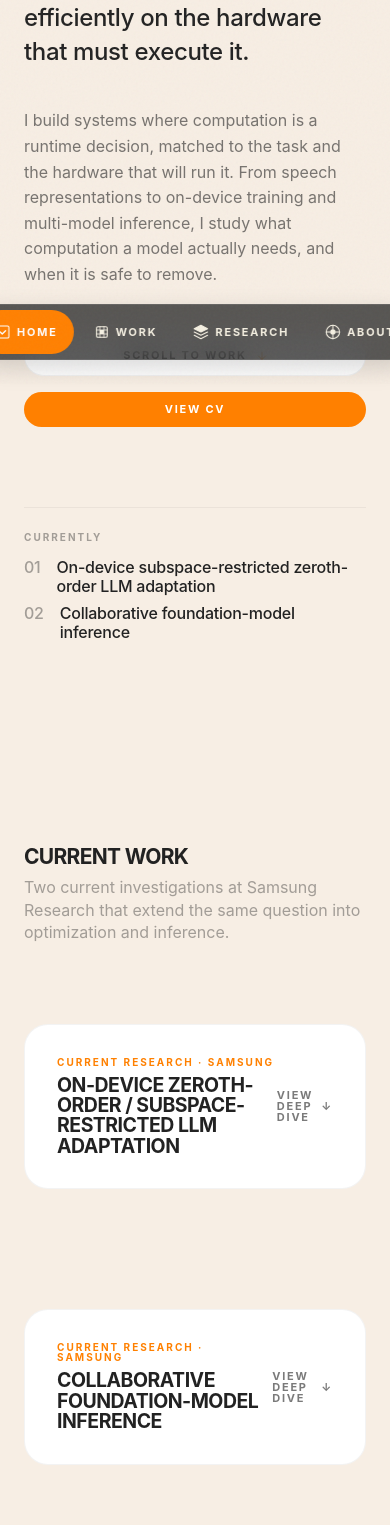
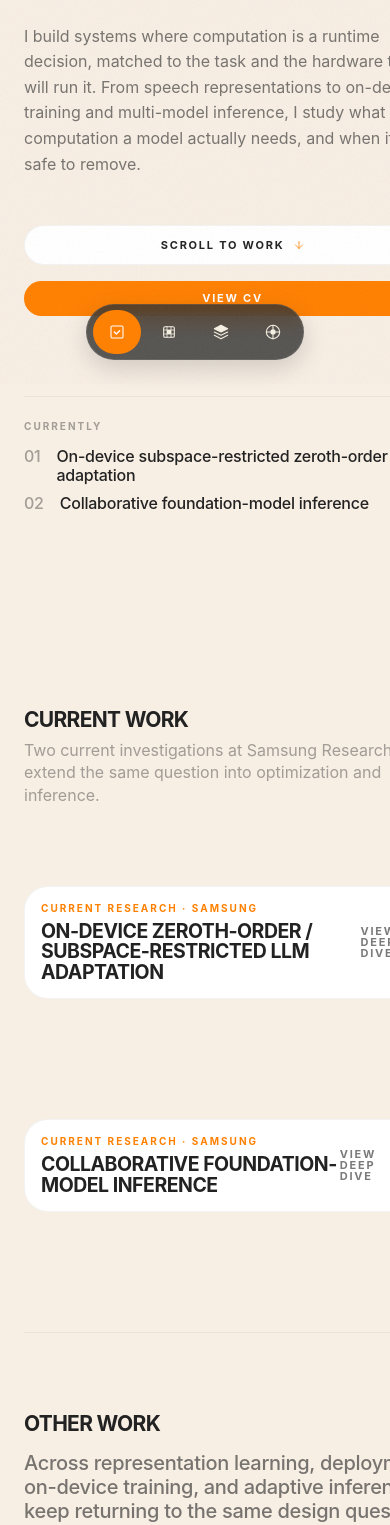
Before and after one commit to Anirudh1023/Anirudh1023.github.io, a Next.js app: page / in a window 390 px wide. Shown: the part 460-1985 px from the top of the page. Built offline with nearby package versions, Linux system fonts and the light colour scheme; a web font is replaced by a local one.

Commit message:
Fix mobile responsiveness for grids and navigation

```diff
--- a/src/app/page.tsx
+++ b/src/app/page.tsx
@@ -30,7 +30,7 @@ export default function Home() {
       />
 
       {/* 12-column Grid Container */}
-      <div style={{ display: "grid", gridTemplateColumns: "repeat(12, 1fr)", gap: 24 }}>
+      <div className="responsive-grid" style={{ display: "grid", gridTemplateColumns: "repeat(12, 1fr)", gap: 24 }}>
 
         <TopNav />
 
@@ -128,7 +128,7 @@ export default function Home() {
         {/* ================================================================== */}
         {/* OUTPUTS & EXPERIENCE */}
         {/* ================================================================== */}
-        <section className="animate-fade-up" style={{ gridColumn: "1 / -1", display: "grid", gridTemplateColumns: "repeat(12, 1fr)", gap: 24, paddingTop: 80, animationDelay: "800ms" }}>
+        <section className="animate-fade-up responsive-grid" style={{ gridColumn: "1 / -1", display: "grid", gridTemplateColumns: "repeat(12, 1fr)", gap: 24, paddingTop: 80, animationDelay: "800ms" }}>
           <div className="layout-col-7">
             <h2 style={{ ...F.head(24), color: KO.text, margin: 0, marginBottom: 32 }}>SELECTED OUTPUTS</h2>
             <SelectedOutputs />
--- a/src/components/knockout/navigation/ResearchNav.tsx
+++ b/src/components/knockout/navigation/ResearchNav.tsx
@@ -95,7 +95,7 @@ function CenterTab({ active, onClick, icon, label }: any) {
       transition: "all 0.2s cubic-bezier(0.2, 1, 0.3, 1)"
     }}>
       {icon}
-      <span style={{ ...F.btn(11), color: active ? KO.surface : KO.bgSec }}>{label}</span>
+      <span className="mobile-hide" style={{ ...F.btn(11), color: active ? KO.surface : KO.bgSec }}>{label}</span>
     </PressButton>
   );
 }
--- a/src/components/research/ResearchCanvas/HybridCaseStudy.tsx
+++ b/src/components/research/ResearchCanvas/HybridCaseStudy.tsx
@@ -41,6 +41,7 @@ export function HybridCaseStudy() {
       {/* Header Toggle */}
       <div
         onClick={() => setExpanded(!expanded)}
+        className="mobile-padding"
         style={{
           padding: "32px",
           cursor: "pointer",
@@ -58,7 +59,7 @@ export function HybridCaseStudy() {
       </div>
 
       {/* Expandable Content */}
-      <div style={{
+      <div className="responsive-grid mobile-padding" style={{
         display: expanded ? "grid" : "none",
         gridTemplateColumns: "repeat(12, 1fr)",
         gap: 24,
--- a/src/components/research/ResearchCanvas/ZOCaseStudy.tsx
+++ b/src/components/research/ResearchCanvas/ZOCaseStudy.tsx
@@ -37,6 +37,7 @@ export function ZOCaseStudy() {
       {/* Header Toggle */}
       <div
         onClick={() => setExpanded(!expanded)}
+        className="mobile-padding"
         style={{
           padding: "32px",
           cursor: "pointer",
@@ -54,7 +55,7 @@ export function ZOCaseStudy() {
       </div>
 
       {/* Expandable Content */}
-      <div style={{
+      <div className="responsive-grid mobile-padding" style={{
         display: expanded ? "grid" : "none",
         gridTemplateColumns: "repeat(12, 1fr)",
         gap: 24,
```
